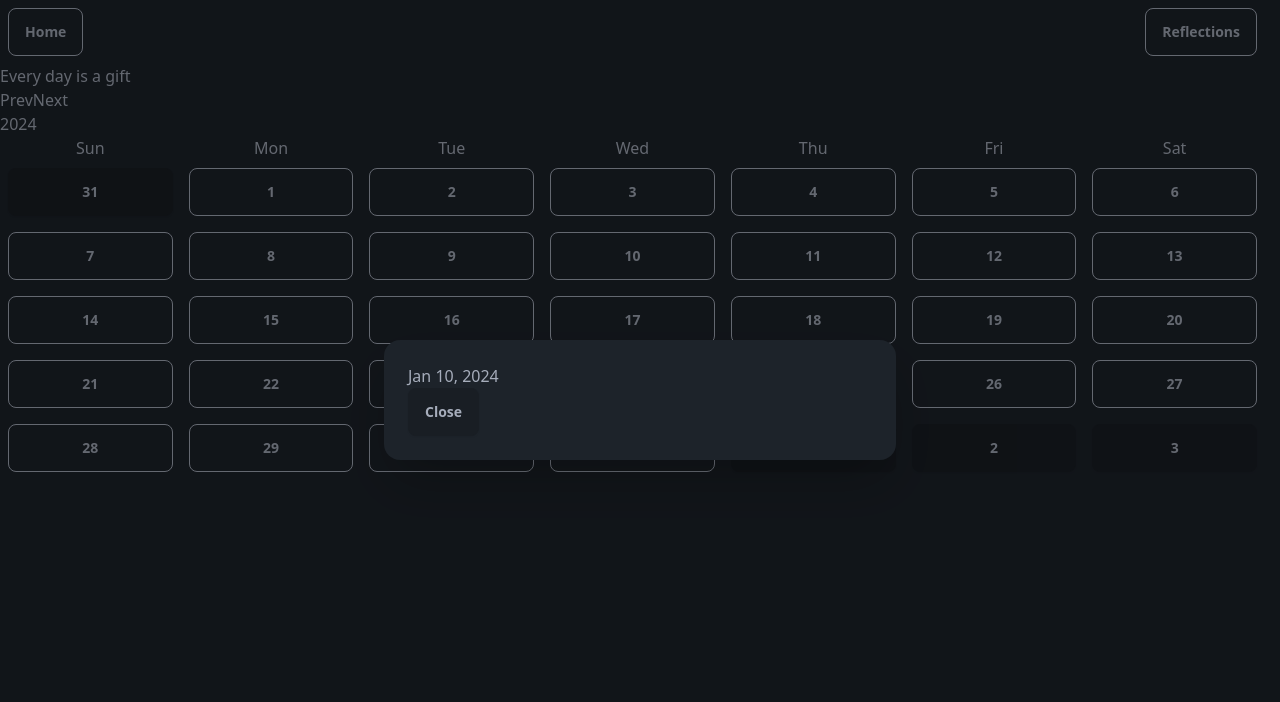
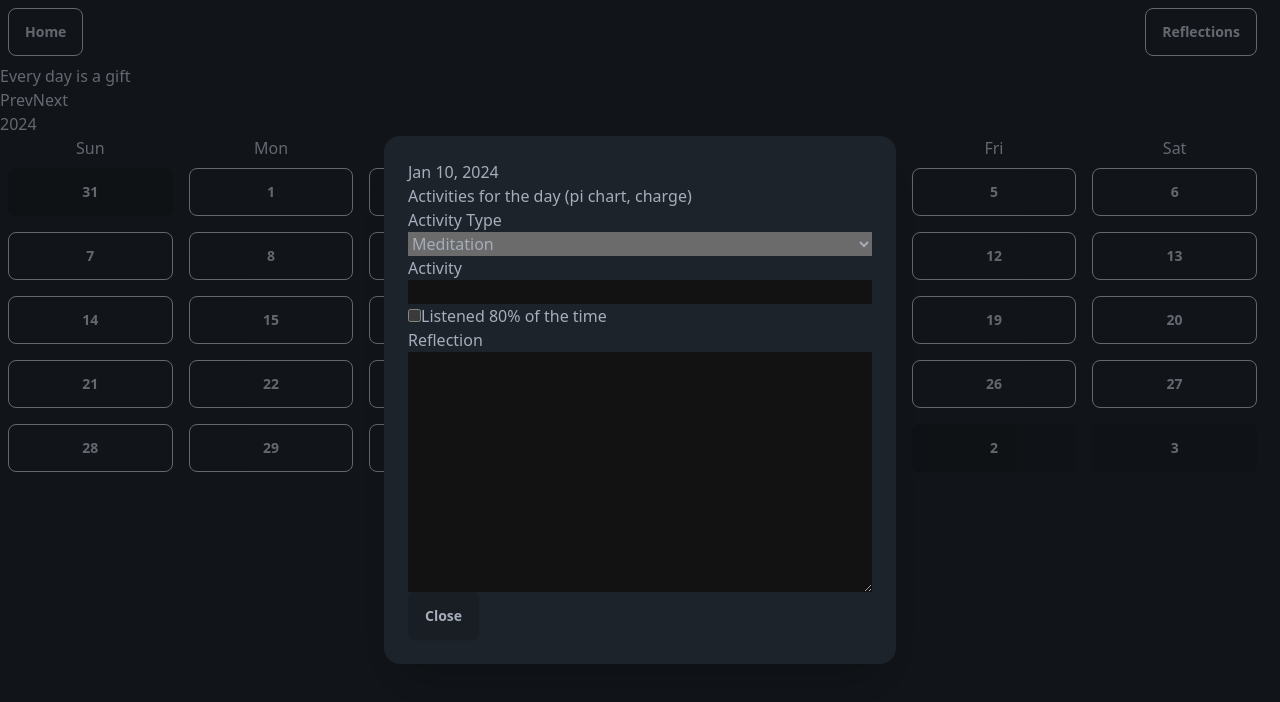
Before and after one commit to GreetingsNeighbor/Simplified-Lessons, a Next.js app: page / in a window 1280 px wide. Both pictures are taken after a click on the element "10". Shown: the top 702 px of the page. Built offline with nearby package versions, Linux system fonts and the light colour scheme.

Commit message:
brainstorming day activity for relection

```diff
--- a/app/howTo/readFile.tsx
+++ b/app/howTo/readFile.tsx
@@ -2,12 +2,12 @@ import { promises as fs } from "fs";
 
 /**
  *
- * @param relativePath - the path to the file relative to the root of the project; e.g. /app/data/Calendar.tsx
+ * @param filename - the filename with it's path; relative to the root of the project; e.g. /app/data/calendar.json
  * @returns
  */
-export const readFile = async (relativePath: string) => {
+export const readFile = async (filename: string) => {
     try {
-        const data = await fs.readFile(process.cwd + relativePath, "utf-8");
+        const data = await fs.readFile(process.cwd + filename, "utf-8");
         //if you want the data in json
         //const dattJson=JSON.parse(data);
         return data;
@@ -19,13 +19,13 @@ export const readFile = async (relativePath: string) => {
 
 /**
  *
- * @param relativePath - the path to the file relative to the root of the project; e.g. /app/data/Calendar.tsx
+ * @param filename - the filename with it's path; relative to the root of the project; e.g. /app/data/calendar.json
  * @param data - the data to be written to the file
  * @returns
  */
-export const writeFile = async (relativePath: string, data: string) => {
+export const writeFile = async (filename: string, data: string) => {
     try {
-        await fs.writeFile(process.cwd + relativePath, data);
+        await fs.writeFile(process.cwd + filename, data);
         return true;
     } catch (error) {
         console.log(error);
--- a/components/Calendar.tsx
+++ b/components/Calendar.tsx
@@ -102,6 +102,39 @@ function Calendar() {
         <div>
             <Modal showModal={showModal} onShowChange={onShowChange} >
                 <p>{`${selectedDate.toLocaleString('default', { month: 'short' })} ${selectedDate.getDate()}, ${selectedDate.getFullYear()} `}</p>
+                <p>Activities for the day (pi chart, charge)</p>
+                {/* I'm adding a reflection| I'm viewing my reflections/}
+                {/* adding */}
+                <form className='flex flex-col'>
+                    {/* dropdown for activity type */}
+                    <label htmlFor="activityType">Activity Type</label>
+                    <select className='dropdown dro'  name="activityType" id="activityType">
+                        <option value="meditation">Meditation</option>
+                        <option value="exercise">Exercise</option>
+                        <option value="reading">Reading</option>
+                        <option value="writing">Writing</option>
+                        <option value="other">Other</option>
+                    </select>
+
+                    <label htmlFor="activity">Activity</label>
+                    <input type="text" name="activity" id="activity" />
+                    <div>
+                        <input type="checkbox" name="listened" id="listened" />
+                        <label htmlFor="listened">Listened 80% of the time</label>
+
+                    </div>
+                    <div>
+
+                    </div>
+                    <label htmlFor="reflection">Reflection</label>
+                    <textarea name="reflection" id="reflection" cols={30} rows={10}></textarea>
+                    {/* checkbox - did i listen 80% of the time */}
+                    {/* wonder if I can leverage this into a survey creator tool */}
+                </form>
+                {/* deleting */}
+
+                {/* editing*/}
+
             </Modal>
             <button onClick={() => changeMonth(-1)}>Prev</button>
             <button onClick={() => changeMonth(1)}>Next</button>
@@ -114,7 +147,7 @@ function Calendar() {
                     </div>
                 ))}
                 {allCalendarDays.map((day, index) => (
-                    <CalendarDay key={index} num={index} day={day} isDisabled={day.getMonth() !== selectedDate.getMonth()} onCalendarClick={() => {setSelectedDate(day)}} toggleModal={toggleModal} />
+                    <CalendarDay key={index} num={index} day={day} isDisabled={day.getMonth() !== selectedDate.getMonth()} onCalendarClick={() => { setSelectedDate(day) }} toggleModal={toggleModal} />
 
                 ))}
             </div>
--- a/components/Modal.tsx
+++ b/components/Modal.tsx
@@ -2,7 +2,7 @@ const Modal = ({ showModal, toggleModal, onShowChange, children }: { showModal:
   return (
     <>
       {/* <label htmlFor="d_modal" className="btn" >open modal</label> */}
-      <input type="checkbox" id="d_modal" className="modal-toggle" checked={showModal} onChangeCapture={onShowChange} />
+      <input type="checkbox" id="d_modal" className="modal-toggle" checked={showModal} onChange={onShowChange} />
       <div className="modal" role="dialog">
         <div className="modal-box">
           {/* <h3 className="text-lg font-bold">Modal!</h3>
```
Also changed, not shown: 1 other file (tests, documents, lock files or other folders).
